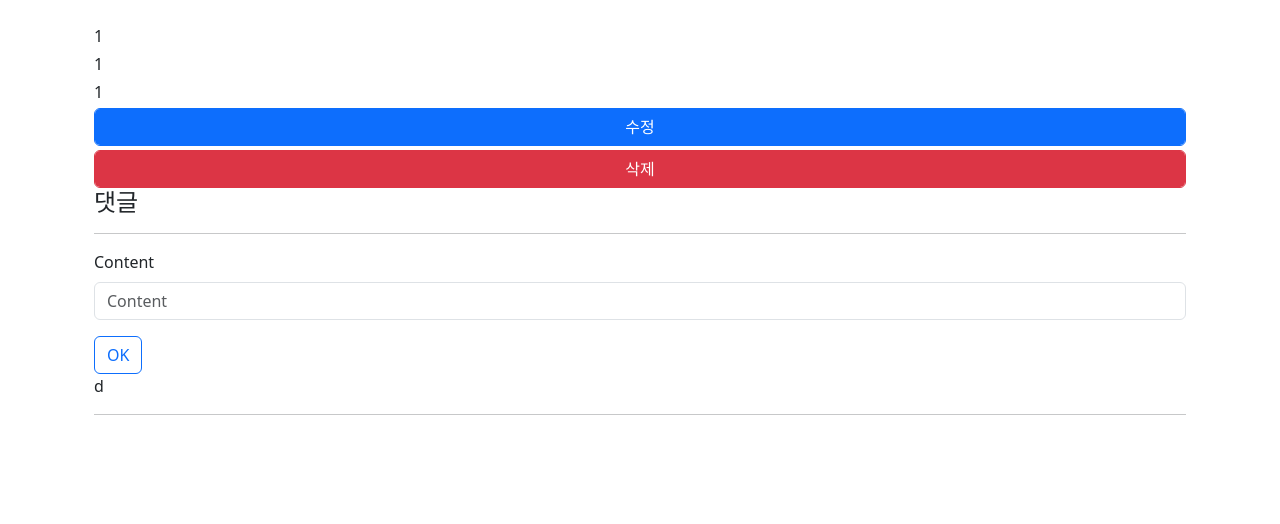
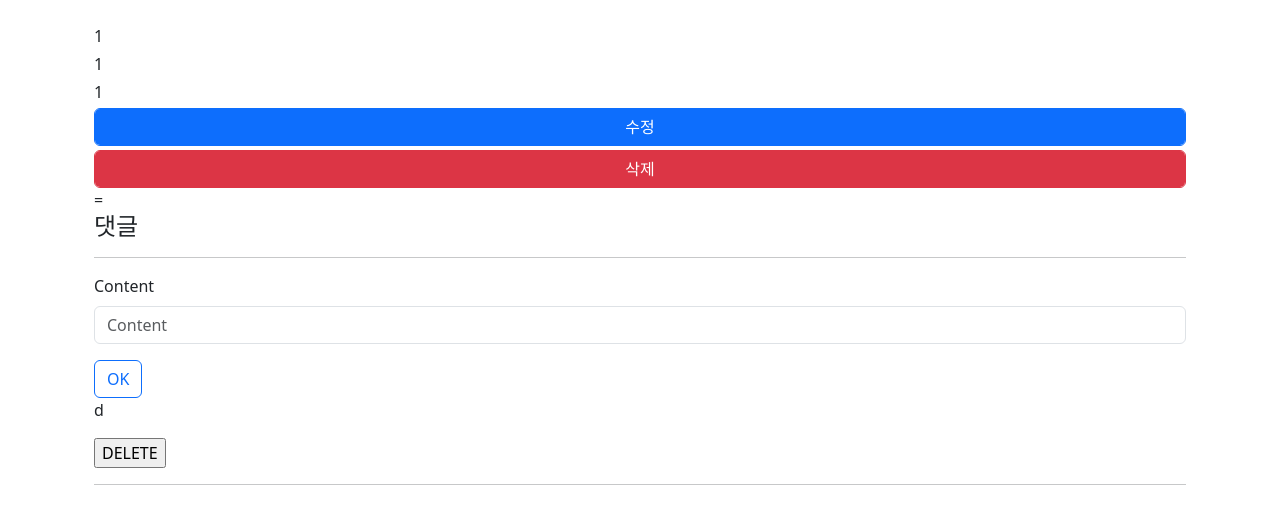
Before and after one commit to jhkim9028/pair-project4, a Django app: page /reviews/2/ in a window 1280 px wide. Shown: the part 200-724 px from the top of the page. Run offline with Django 3.2, Linux system fonts and the light colour scheme; a user stored in the database is signed in; data comes from the database, SQL or seed files in the repository; both versions use the stored data as it was after the commit; some libraries are stand-ins or nearby versions.

Commit message:
댓글삭제

```diff
--- a/reviews/templates/reviews/detail.html
+++ b/reviews/templates/reviews/detail.html
@@ -15,16 +15,25 @@
         {% csrf_token %}
         <input class="btn btn-danger form-control" type="submit" value="삭제">
       </form>
+      =
     {% endif %}
     <h4>댓글</h4>
     <hr>
-    <form action="{% url 'reviews:create_comment' review.pk %}" method="POST">
-      {% csrf_token %}
-      {% bootstrap_form comment_form %}
-      {% bootstrap_button button_type="submit" content="OK" button_class="btn btn-outline-primary" %}
-    </form>
+    {% if request.user.is_authenticated %}
+      <form action="{% url 'reviews:create_comment' review.pk %}" method="POST">
+        {% csrf_token %}
+        {% bootstrap_form comment_form %}
+        {% bootstrap_button button_type="submit" content="OK" button_class="btn btn-outline-primary" %}
+      </form>
+    {% endif %}
     {% for comment in comments %}
       <p>{{ comment.content }}</p>
+      {% if request.user == comment.user %}
+        <form action="{% url 'reviews:comments_delete' review.pk comment.pk %}" method="POST">
+          {% csrf_token %}
+          <input type="submit" value="DELETE">
+        </form>
+      {% endif %}
       <hr>
     {% endfor %}
   </div>
--- a/reviews/urls.py
+++ b/reviews/urls.py
@@ -10,4 +10,5 @@ urlpatterns = [
     path('<int:review_pk>/update/', views.update, name="update"),
     path('<int:review_pk>/delete/', views.delete, name="delete"),
     path('<int:review_pk>/comments/', views.create_comment, name="create_comment"),
+    path('<int:review_pk>/comments/<int:comment_pk>/delete/',views.comments_delete, name='comments_delete')
 ]
--- a/reviews/views.py
+++ b/reviews/views.py
@@ -68,3 +68,8 @@ def create_comment(request, review_pk):
         comment.user = request.user
         comment_form.save()
     return redirect('reviews:detail', review.pk)
+
+def comments_delete(request, comment_pk,review_pk):
+    comment=Comment.objects.get(pk=comment_pk)
+    comment.delete()
+    return redirect('reviews:detail', review_pk)
```
Also changed, not shown: db.sqlite3.
